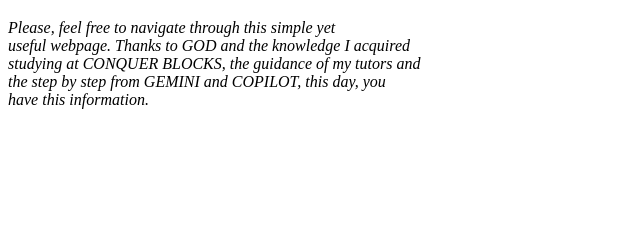
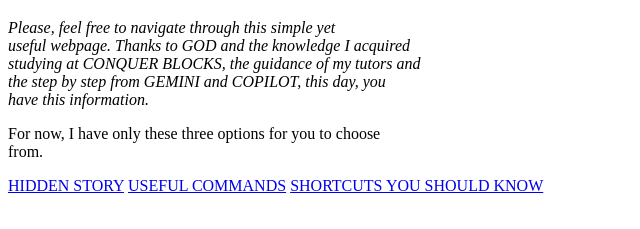
Before and after one commit to cosmostristan7-dotcom/ADAMANTIO, a plain HTML site: page WEBpages/orion_gates.html in a window 1280 px wide. Shown: the part 61-290 px from the top of the page, without its empty margins (0-640 px from the left). Drawn offline with Linux system fonts and the light colour scheme.

Commit message:
we created the orion.css file

```diff
--- a/WEBpages/orion_gates.html
+++ b/WEBpages/orion_gates.html
@@ -12,5 +12,10 @@
             studying at CONQUER BLOCKS, the guidance of my tutors and <br>
             the step by step from GEMINI and COPILOT, this day, you<br>
             have this information.</em></p>
+            <p>For now, I have only these three options for you to choose<br>
+            from.</p>
+            <a href="behind_the_veil.html">HIDDEN STORY</a>
+            <a href="../../DOCUMENTS/MANY_projects/GEMINI1/used_commands.md">USEFUL COMMANDS</a>
+            <a href="../../DOCUMENTS/MANY_projects/GEMINI1/shortcuts.md">SHORTCUTS YOU SHOULD KNOW</a>
     </body>
 </html>
```
Also changed, not shown: WEBpages/orion.css (added).
